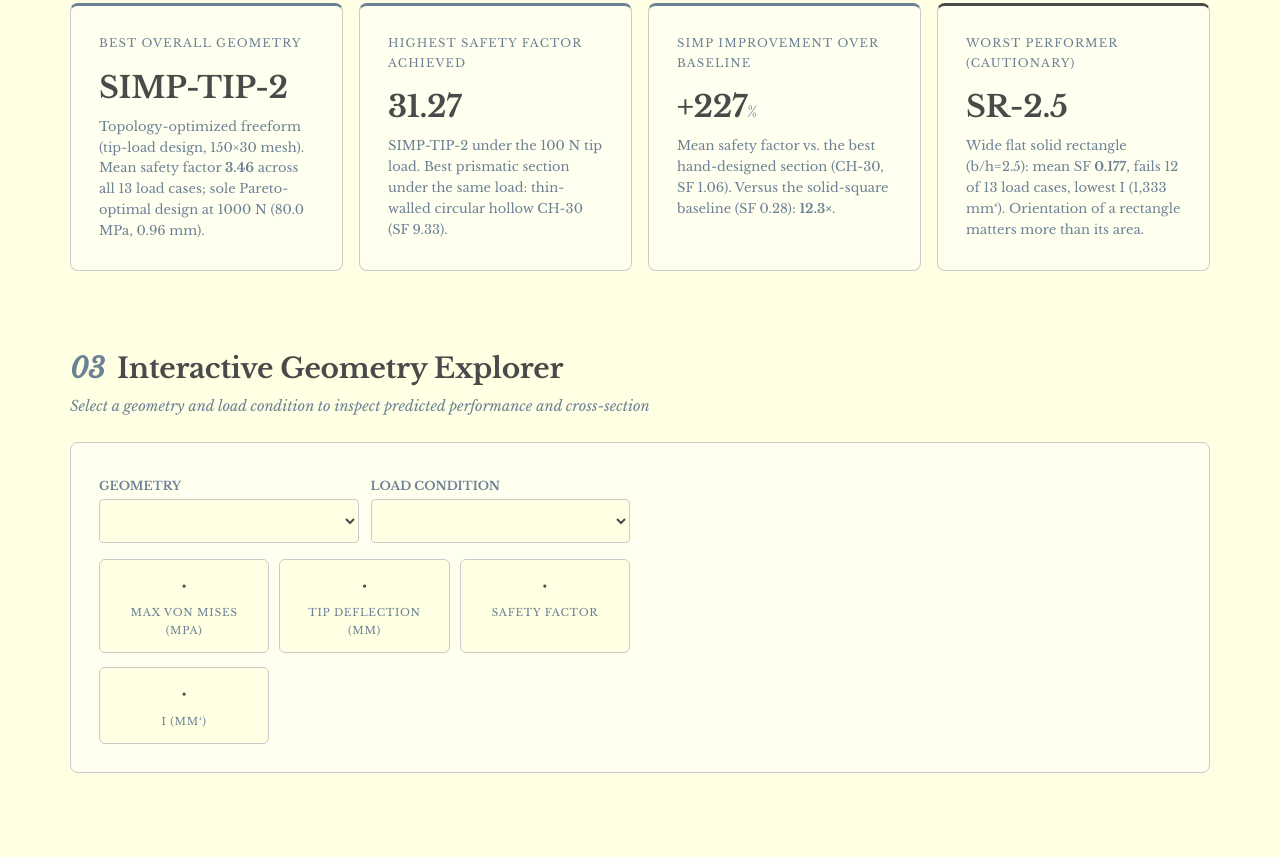
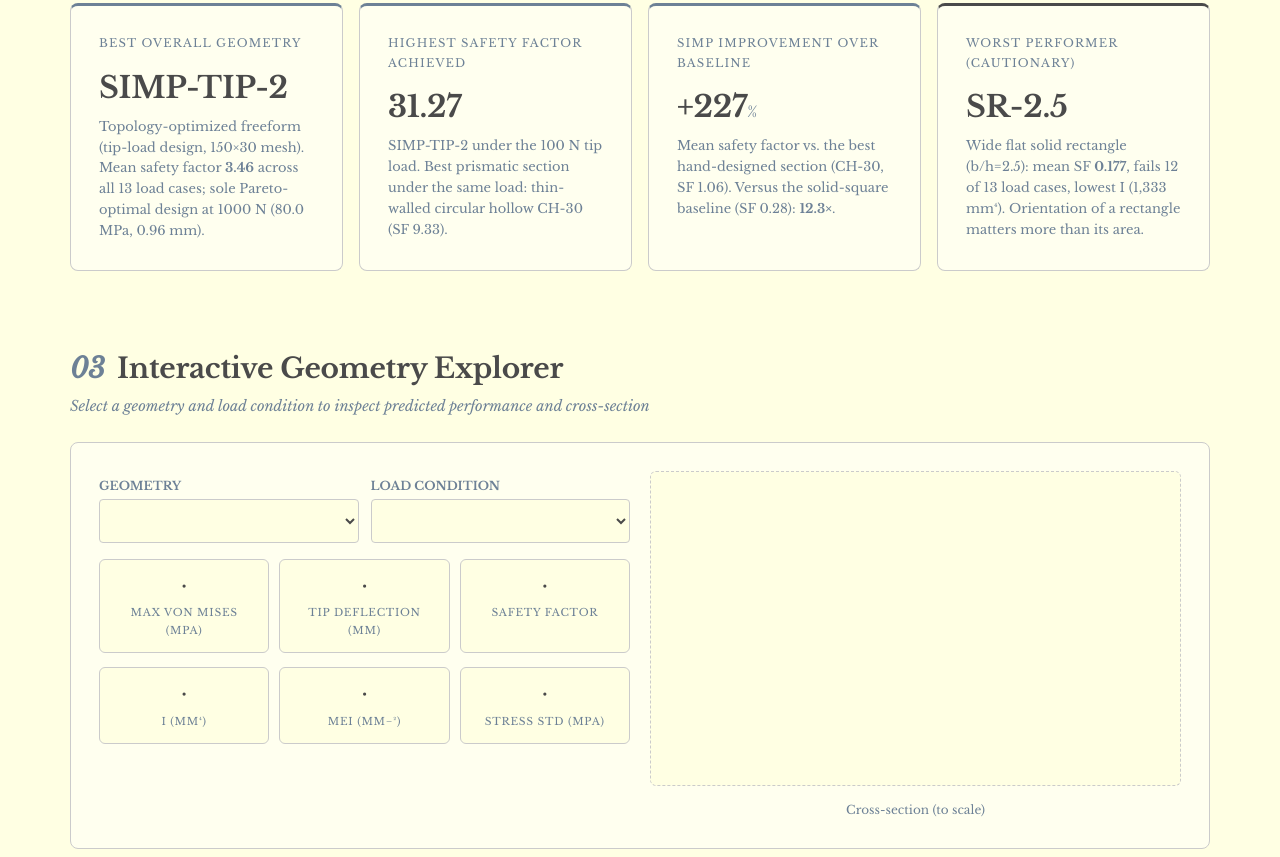
Before and after one commit to kanav7810-oss/cantilever-topology, a plain HTML site: page index.html in a window 1280 px wide. Shown: the part 1245-2102 px from the top of the page. Before the commit the page ends 2026 px from the top, so only its background shows below. Drawn offline with nearby package versions, Linux system fonts and the light colour scheme.

Commit message:
site: add interaction JS, explorer wiring (part 18/38)

```diff
--- a/index.html
+++ b/index.html
@@ -173,3 +173,13 @@ img{max-width:100%;}
 </div>
 <div class="stat-row" style="grid-template-columns:repeat(3,1fr)">
 <div class="stat"><div class="v" id="stI">·</div><div class="k">I (mm&#8308;)</div></div>
+<div class="stat"><div class="v" id="stMEI">·</div><div class="k">MEI (mm&#8722;&#178;)</div></div>
+<div class="stat"><div class="v" id="stUnif">·</div><div class="k">Stress std (MPa)</div></div>
+</div>
+<p id="geomDesc" style="margin-top:14px;font-size:13px;color:var(--muted)"></p>
+</div>
+<div><svg id="xsec" viewBox="0 0 220 130" role="img" aria-label="Cross-section diagram"></svg>
+<p style="font-size:12px;color:var(--muted);text-align:center;margin-top:6px" id="xsecCap">Cross-section (to scale)</p></div>
+</div>
+</div>
+</section>
```
